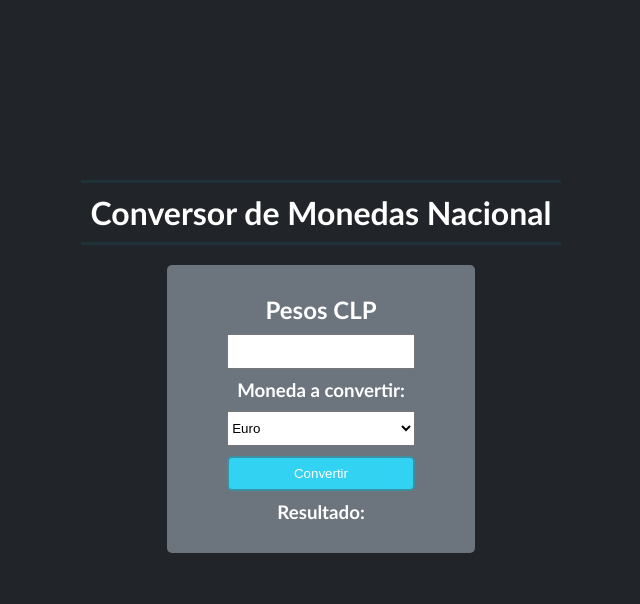
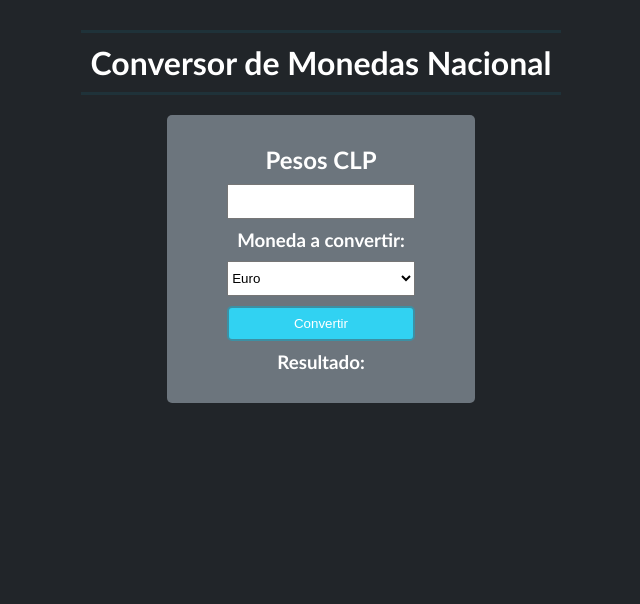
Before and after one commit to SoyeLema/Proyecto16_CONVERSORdeMONEDAS, a plain HTML site: page index.html in a window 1280 px wide. Shown: the whole page, without its empty margins (319-959 px from the left). Drawn offline with nearby package versions, Linux system fonts and the light colour scheme.

Commit message:
corrección de posición

```diff
--- a/assets/css/style.css
+++ b/assets/css/style.css
@@ -8,7 +8,7 @@ body {
     display: flex;
     justify-content: center;
     align-items: center;
-    padding: 150px;
+    /* padding: 150px; */
     background-color: #212529;
     font-family: Calibri, sans-serif;
 }
@@ -96,7 +96,7 @@ hr {
 .graficos {
     width: 1000px;
     background-color: #212529;
-    margin: 20px;
+    margin: 5px;
 }
 
 .error {
```
